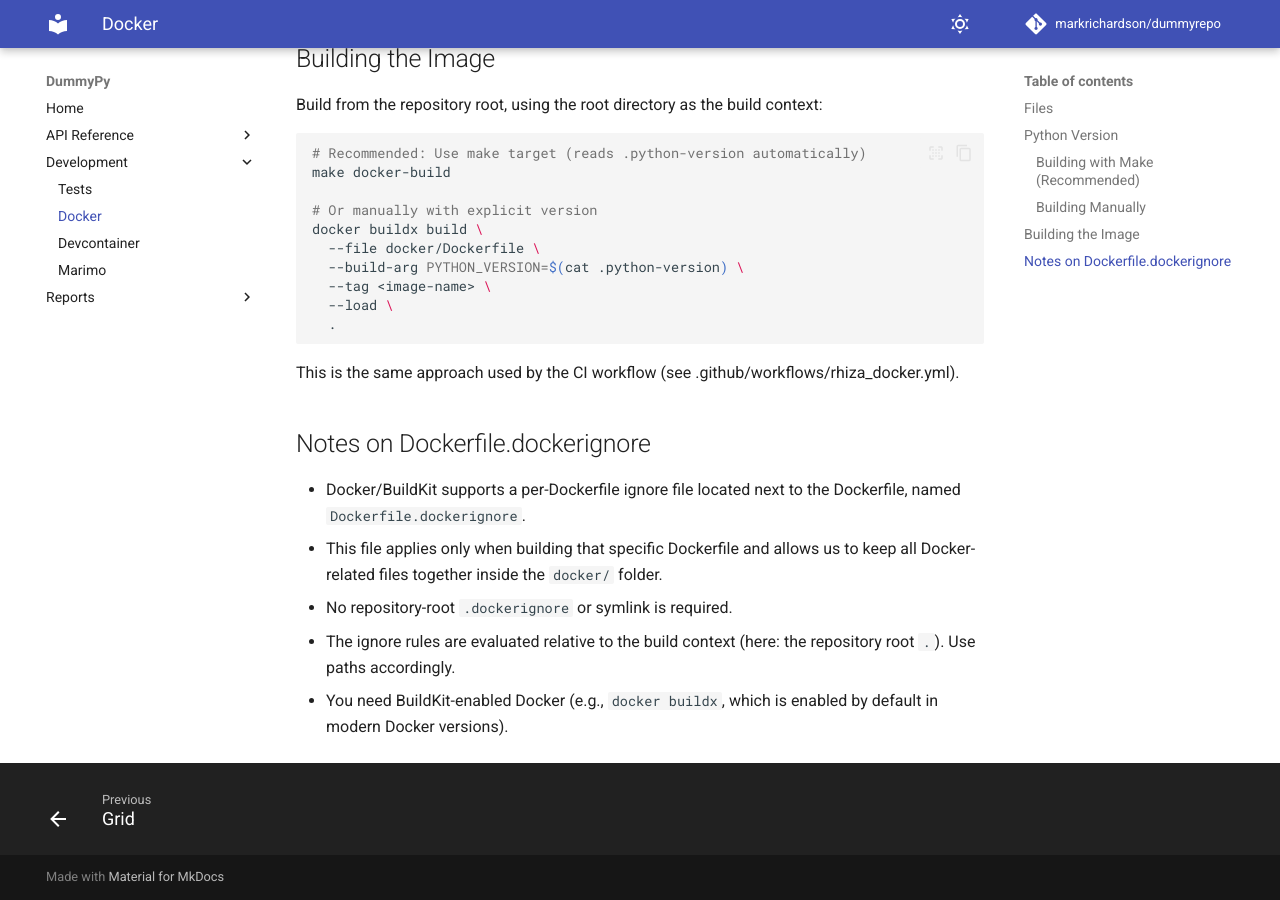
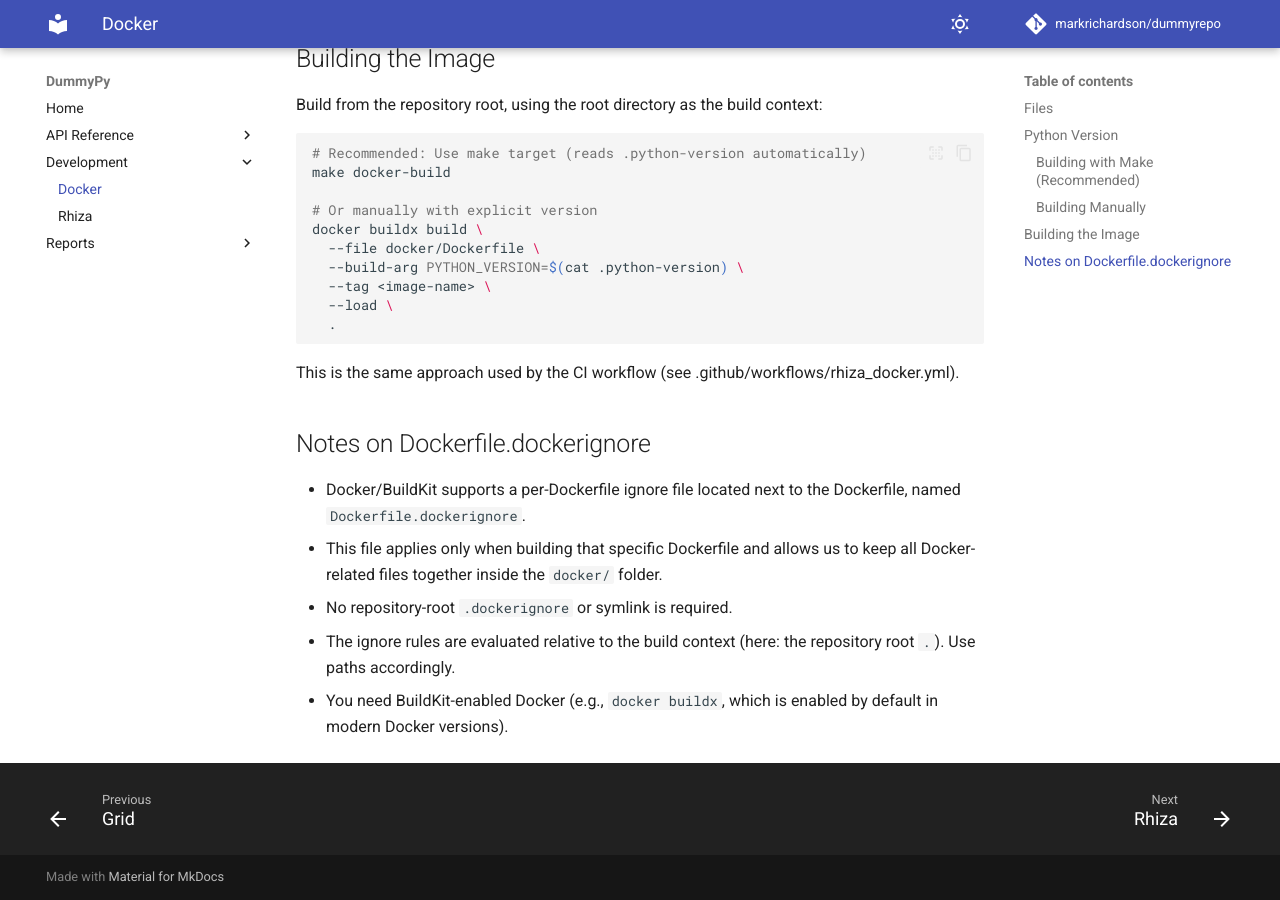
Before and after one commit to markrichardson/dummyrepo, an MkDocs documentation site: the page built from docs/development/DOCKER.md, in a window 1280 px wide and 900 px high, scrolled down 1121 px. Built offline with MkDocs 1.6.1 and Material for MkDocs 9.7.7, drawn with Linux system fonts in a browser that asks for light colours; comment, search, counter and statistics services are not loaded.

Commit message:
docs: repoint the Development nav at the surviving pages
The v1.7.0 sync removed the vendored copies of TESTS.md, DEVCONTAINER.md,
MARIMO.md and VSCODE_EXTENSIONS.md and replaced them with a single
development/rhiza.md linking to the upstream originals. The nav still
listed the deleted files, which would have failed the book build.

Co-Authored-By: Claude Opus 5 (1M context) <noreply@anthropic.com>

```diff
--- a/mkdocs.yml
+++ b/mkdocs.yml
@@ -13,10 +13,8 @@ nav:
       - Payoffs: api/payoffs.md
       - Grid: api/grid.md
   - Development:
-      - Tests: development/TESTS.md
       - Docker: development/DOCKER.md
-      - Devcontainer: development/DEVCONTAINER.md
-      - Marimo: development/MARIMO.md
+      - Rhiza: development/rhiza.md
   - Reports:
       - Test Report: reports/html-report/report.html
       - Coverage Report: reports/html-coverage/index.html
```
